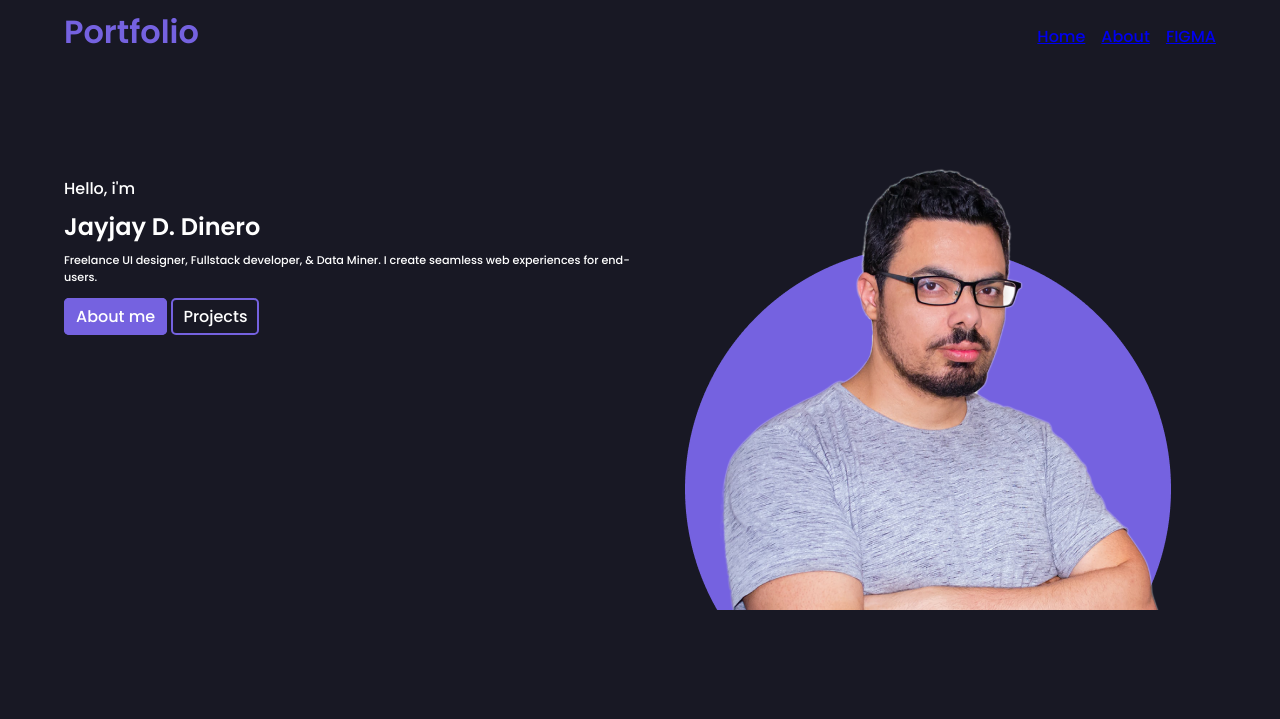
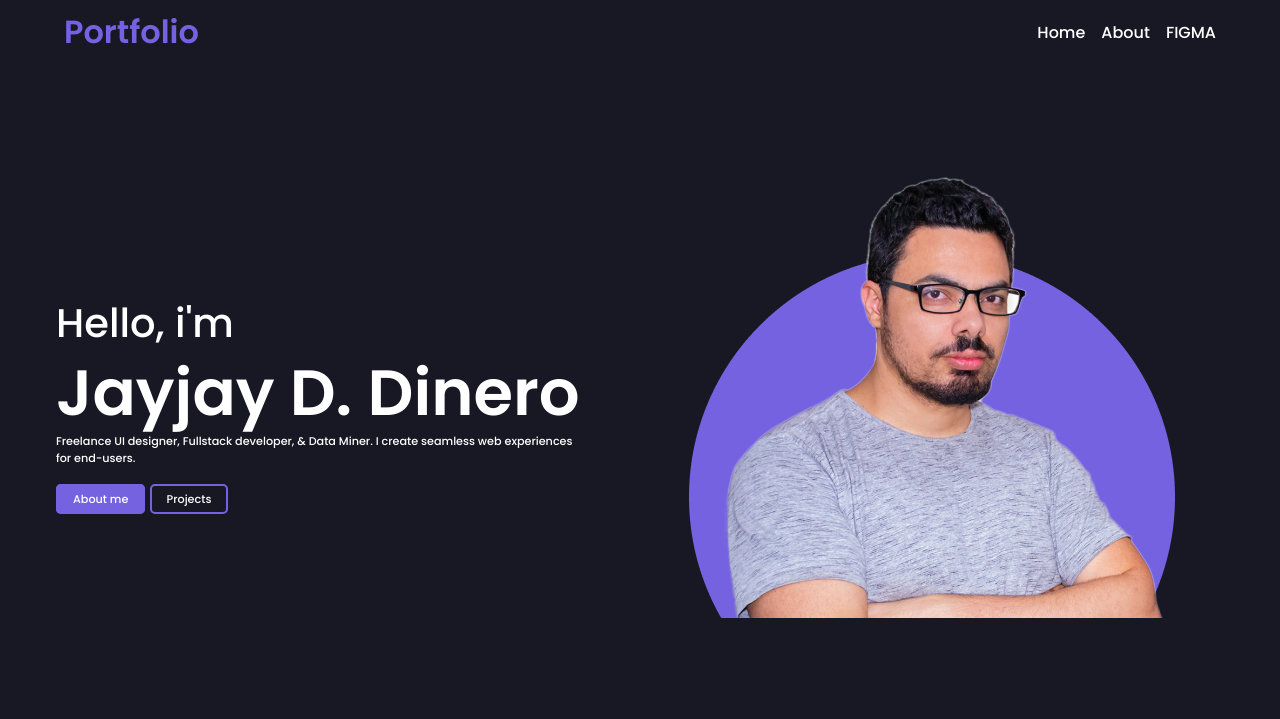
Before and after one commit to platankato/apietryga.github.io, a plain HTML site: page index.html in a window 1280 px wide. Shown: the top 719 px of the page. Drawn offline with Linux system fonts and the light colour scheme.

Commit message:
header & #home ready

```diff
--- a/index.html
+++ b/index.html
@@ -20,11 +20,10 @@
       <ul>
         <li><a href="#home">Home</a></li>
         <li><a href="#about">About</a></li>
-        <li><a href="https://www.figma.com/file/ihOv2PnKEAD1hQshxA8jJF/Portfolio-Website-Design-(Community)?node-id=2%3A4">FIGMA</a></li>
+        <li><a target="_blank" href="https://www.figma.com/file/ihOv2PnKEAD1hQshxA8jJF/Portfolio-Website-Design-(Community)?node-id=2%3A4">FIGMA</a></li>
       </ul>
     </nav>
   </header>
-
 
   <section id="home">
     <header>
@@ -35,8 +34,8 @@
           I create seamless web experiences for end-users.</p>
       </div>
       <div class="buttonField">
-        <a href="#about">About me</a>
-        <a href="#projects">Projects</a>
+        <a href="#about" class="button fill">About me</a>
+        <a href="#projects" class="button">Projects</a>
       </div>
     </header>
     <div class="imgWrapper">
@@ -50,12 +49,13 @@
 
 
 
+<!--
   <section id="about">
     ABOUT
 
-  </section>
+  </section> -->
 
-  <iframe style="max-width:100%;border: 1px solid rgba(0, 0, 0, 0.1);" width="800" height="450" src="https://www.figma.com/embed?embed_host=share&url=https%3A%2F%2Fwww.figma.com%2Ffile%2FihOv2PnKEAD1hQshxA8jJF%2FPortfolio-Website-Design-(Community)%3Fnode-id%3D0%253A1" allowfullscreen></iframe>
+  <!-- <iframe style="max-width:100%;border: 1px solid rgba(0, 0, 0, 0.1);" width="800" height="450" src="https://www.figma.com/embed?embed_host=share&url=https%3A%2F%2Fwww.figma.com%2Ffile%2FihOv2PnKEAD1hQshxA8jJF%2FPortfolio-Website-Design-(Community)%3Fnode-id%3D0%253A1" allowfullscreen></iframe> -->
 
 </body>
 </html>
--- a/style/style.scss
+++ b/style/style.scss
@@ -7,23 +7,44 @@ $white:#fff;
 $marginSize:3.5rem;
 
 h1,h2,h3,h4{ color:$primaryColor; }
+
+.button{
+  text-decoration: none;
+  border:2px solid $primaryColor;
+  border-radius: 5px;
+  padding:5px 15px;
+  color:$white;
+  font-size:.7em;
+  &.fill{
+    background-color: $primaryColor;
+  }
+}
+
 body{
   font-family: 'Poppins', sans-serif;
   background-color: $darkenColor;
   color:$white;
+  margin:0;
   > header{
+    padding:8px;
+    position: sticky;
+    z-index:2;
+    top:0;
+    background-color: $darkenColor;
+
     height:3rem;
     display:flex;
     align-items: center;
     input{display:none;}
     label{
+      z-index:1;
       width:3rem;
       height:3rem;
-      position:fixed;
+      position:absolute;
       cursor: pointer;
       div{
         transition: .5s;
-        background-color:#000;
+        background-color:$primaryColor;
         height:5px;
         width:100%;
         position: absolute;
@@ -39,19 +60,25 @@ body{
       }
     }
     nav{
-      display:none;
+      transition:.5s;
       position:fixed;
+      background-color: $darkenColor;
       left:0;
-      top:0;
+      top:calc(-100% - 3.5rem);
       width:100%;
-      height:100%;
+      height:fit-content;
       margin-top:3.5rem;
       ul{
         list-style-type: none;
+        a{
+          text-decoration: none;
+          color:$white;
+        }
       }
     }
     #toggler:checked ~ nav{
-      display:block;
+      // display:block;
+      top:0;
     }
     #toggler:checked ~ label{
       div{
@@ -93,52 +120,46 @@ body{
   }
 
   #home{
-    // border:5px dashed red;
     display:flex;
     flex-direction: column-reverse;
+    align-items: center;
     margin:0 $marginSize;
+    padding:$marginSize*2 0;
     header{
       flex:1;
       display:flex;
       flex-direction: column;
+      align-items: center;
       .wrapper{
+        p{
+          margin:.5rem auto;
+          font-size:clamp(.7em, 6vw, 2.5em);
+        }
         h2{
           color:$white;
           margin:0;
-        }
-        p{
-          margin:.5rem auto;
+          font-size:clamp(1em, 10vw, 4em);
+          line-height: 1em;
         }
         .desc{
-          font-weight: 500;
           font-size:.7em;
+          padding-right:5em;
         }
       }
       .buttonField{
         padding-top:10px;
-        a{
-          border:2px solid $primaryColor;
-          text-decoration: none;
-          border-radius: 5px;
-          padding:5px 10px;
-          color:#fff;
-          &:nth-child(1){
-            background-color: $primaryColor;
-          }
-        }
+        width:100%;
       }
     }
     .imgWrapper{
       flex:1;
       display:flex;
       justify-content: center;
-      // border:5px dashed violet;
       img{
         max-width:100%;
       }
     }
     @media (min-width:768px){
-      padding:$marginSize*2 0;
       flex-direction: row;
     }
   }
```
Also changed, not shown: style/style.css.
